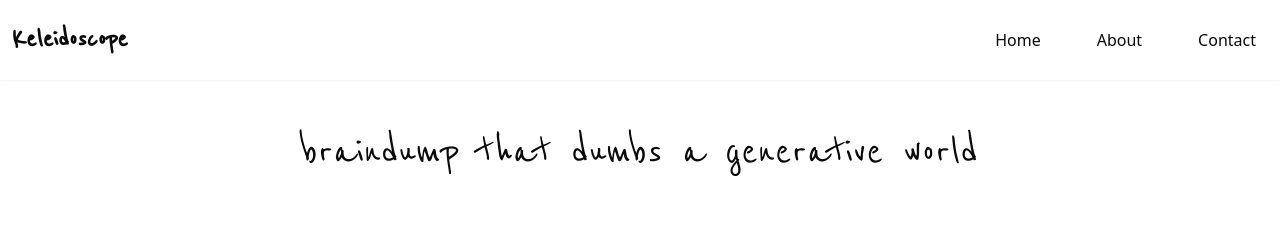
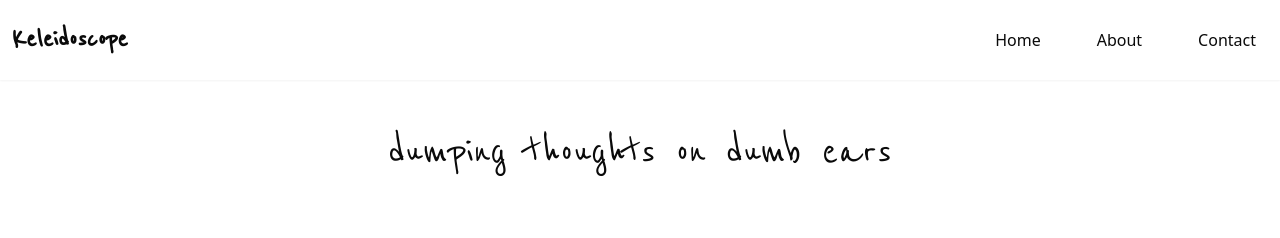
Before and after one commit to nauqh/keleidoscope, a Next.js app: page / in a window 1280 px wide. Shown: the top 238 px of the page. Built offline with nearby package versions, Linux system fonts and the light colour scheme.

Commit message:
fix(logo): change slogan

```diff
--- a/src/app/page.tsx
+++ b/src/app/page.tsx
@@ -37,7 +37,7 @@ const page = () => {
 
 				<div className="container mx-auto px-4 py-8" id="slogan">
 					<Typewriter
-						text="braindump that dumbs a generative world"
+						text="dumping thoughts on dumb ears"
 						delay={100}
 					/>
 				</div>
```
